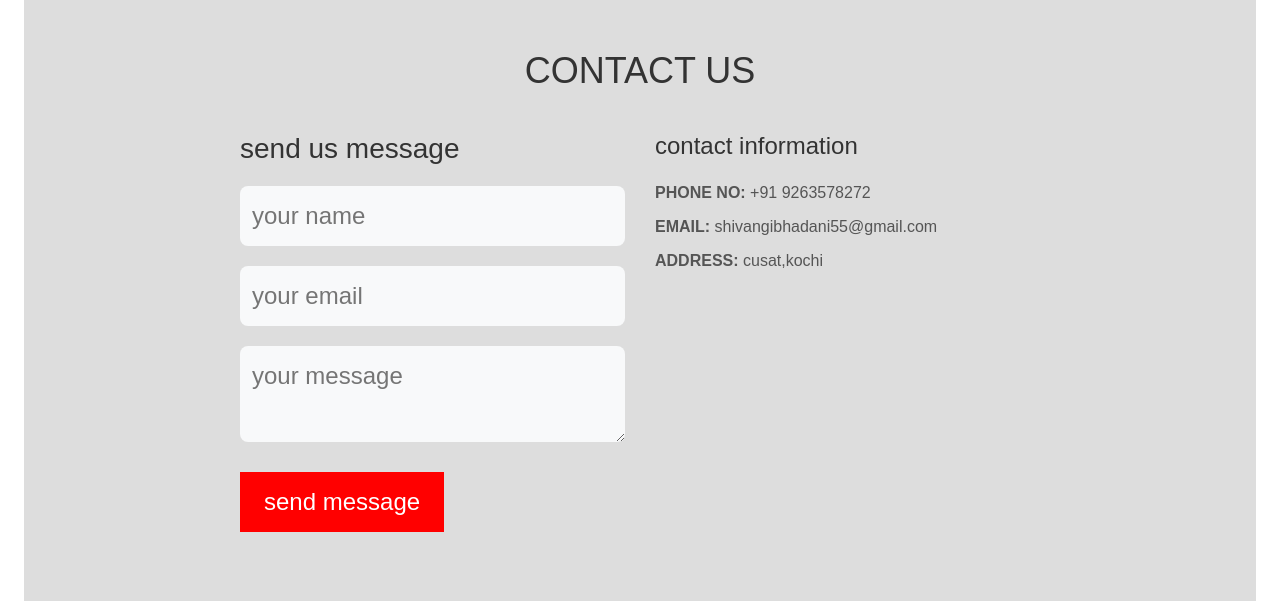
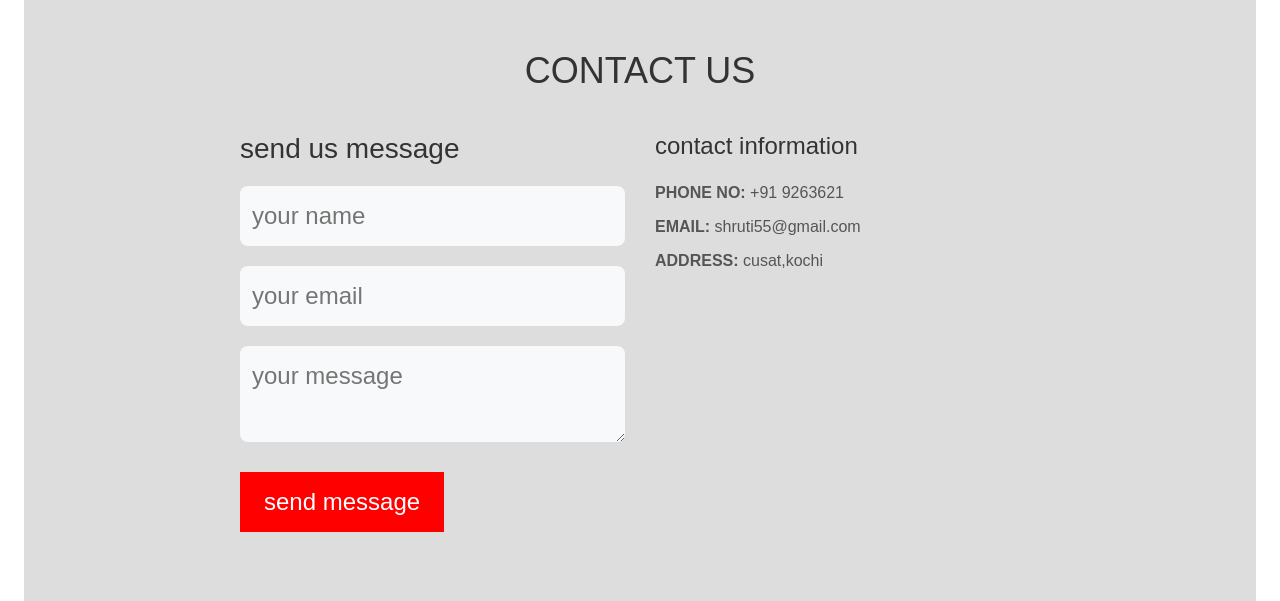
Before and after one commit to Shruti1suman/Evoting-system, a PHP site: page /voters/index.php in a window 1280 px wide. Shown: the part 229-830 px from the top of the page. Run offline with PHP 8.4, Linux system fonts and the light colour scheme; a user stored in the database is signed in; data comes from the database, SQL or seed files in the repository.

Commit message:
Update index.php
updated voters panel

```diff
--- a/evoting/voters/index.php
+++ b/evoting/voters/index.php
@@ -133,8 +133,8 @@
                 <div class="contact-info">
                     <h3>contact information</h3>
 
-                    <p><b>PHONE NO:</b> +91 9263578272</p>
-                    <p><B>EMAIL:</B> shivangibhadani55@gmail.com</p>
+                    <p><b>PHONE NO:</b> +91 9263621</p>
+                    <p><B>EMAIL:</B> shruti55@gmail.com</p>
                     <p><B>ADDRESS:</B> cusat,kochi</p>
                 </div>
             </div>
```
